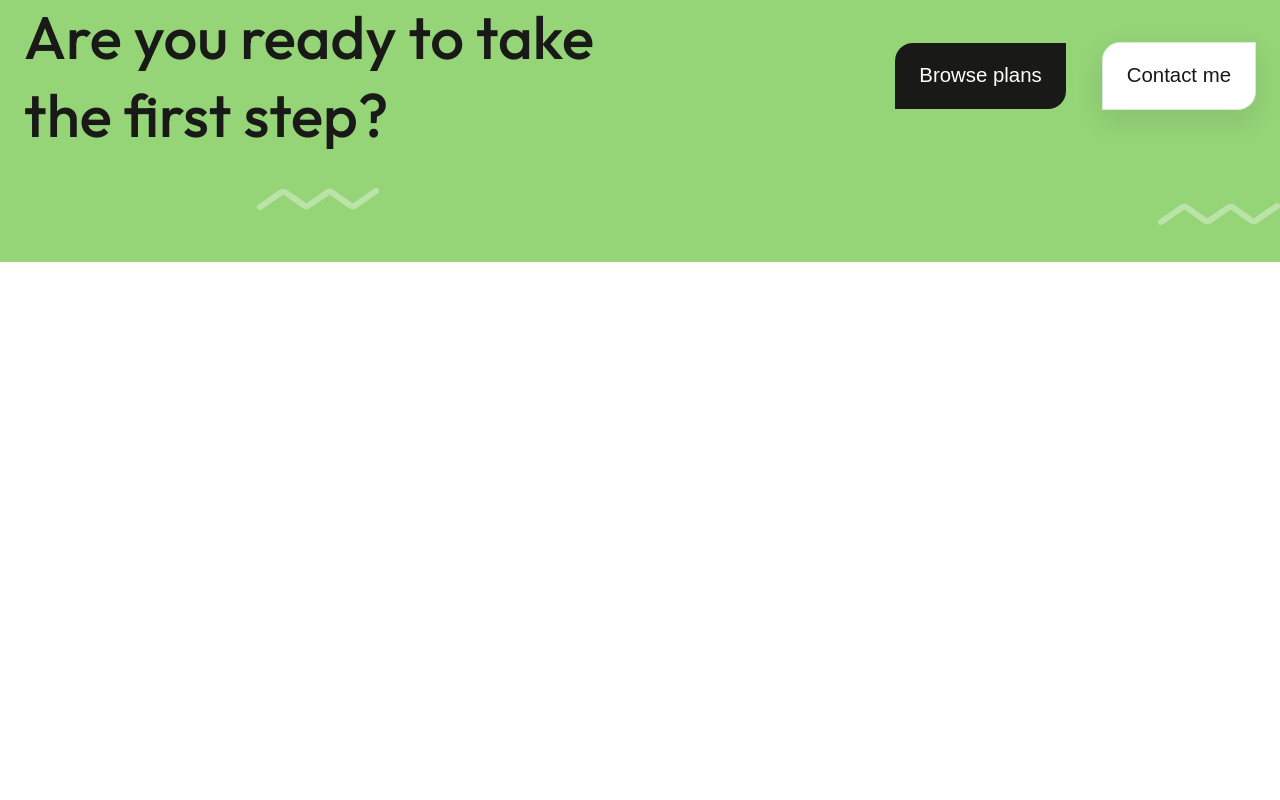
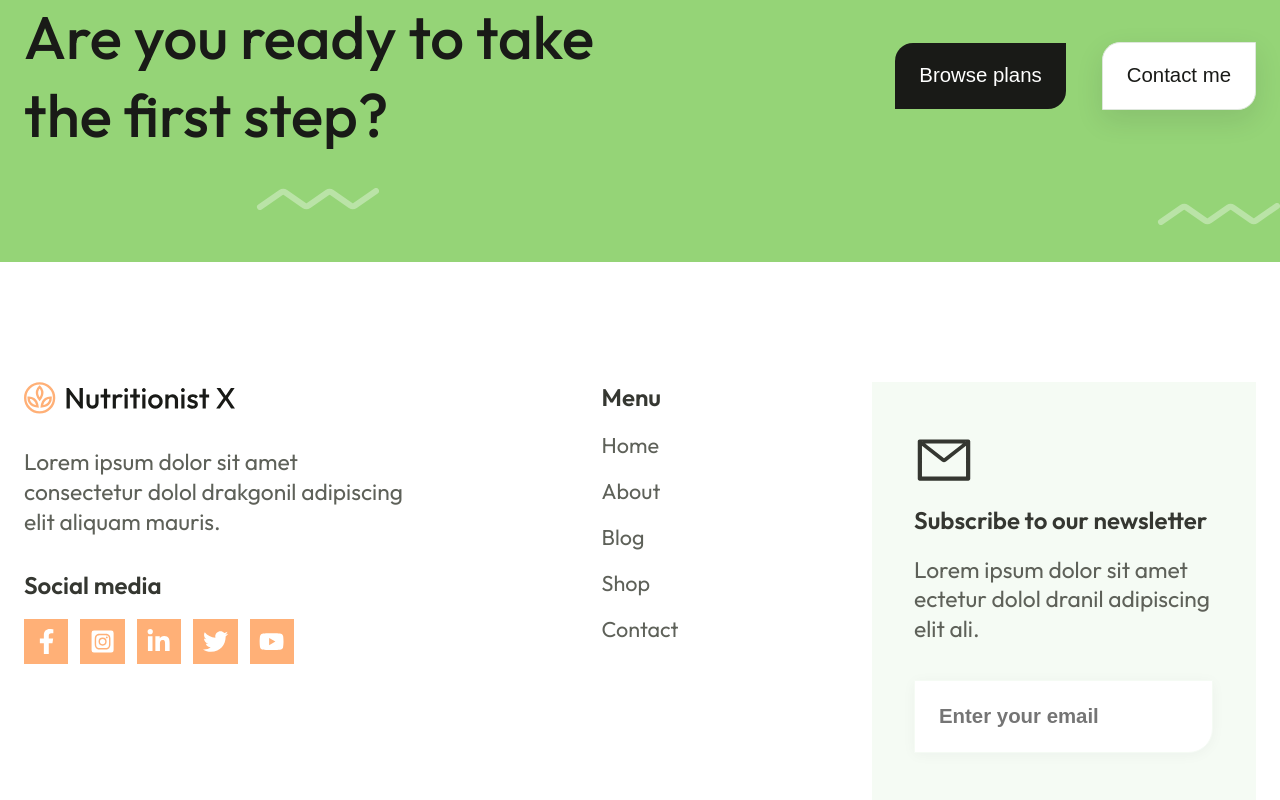
Before and after one commit to osamanazakat/nutritionist, a React (Vite) app: page / in a window 1280 px wide. Shown: the part 9716-10516 px from the top of the page. Before the commit the page ends 9978 px from the top, so only its background shows below. Built offline with nearby package versions, Linux system fonts and the light colour scheme.

Commit message:
footer complete

```diff
--- a/src/App.jsx
+++ b/src/App.jsx
@@ -1,6 +1,7 @@
 import Navbar from "./components/navbar/Navbar";
 import { BrowserRouter, Route, Routes } from "react-router-dom";
 import Home from "./pages/home/Home";
+import Footer from "./components/footer/Footer";
 
 function App() {
   return (
@@ -10,6 +11,7 @@ function App() {
         <Routes>
           <Route path="/" element={<Home />} />
         </Routes>
+        <Footer />
       </BrowserRouter>
     </>
   );
--- /dev/null
+++ b/src/components/footer/Footer.jsx
@@ -0,0 +1,72 @@
+import "./Footer.scss";
+import { Logo } from "../../assets";
+import {
+  FaFacebookF,
+  FaTwitter,
+  FaInstagramSquare,
+  FaLinkedinIn,
+  FaYoutube,
+} from "react-icons/fa";
+import Wrapper from "../../components/wrapper/Wrapper";
+import Button from "../../components/button/Button";
+import { AiOutlineMail } from "react-icons/ai";
+
+const Footer = () => {
+  return (
+    <section className="footer">
+      <Wrapper className="footer__container">
+        <div className="footer__col-1 col">
+          <img src={Logo} alt="" />
+          <p>
+            Lorem ipsum dolor sit amet consectetur dolol drakgonil adipiscing
+            elit aliquam mauris.
+          </p>
+          <h3>Social media</h3>
+          <div className="footer__icons">
+            <span>
+              <FaFacebookF />
+            </span>
+            <span>
+              <FaInstagramSquare />
+            </span>
+            <span>
+              <FaLinkedinIn />
+            </span>
+            <span>
+              <FaTwitter />
+            </span>
+            <span>
+              <FaYoutube />
+            </span>
+          </div>
+        </div>
+
+        <div className="footer__col-2 col">
+          <h3>Menu</h3>
+
+          <ul>
+            <li>Home</li>
+            <li>About</li>
+            <li>Blog</li>
+            <li>Shop</li>
+            <li>Contact</li>
+          </ul>
+        </div>
+
+        <div className="footer__col-3 col">
+          <AiOutlineMail />
+          <h3>Subscribe to our newsletter</h3>
+          <p>
+            Lorem ipsum dolor sit amet ectetur dolol dranil adipiscing elit ali.
+          </p>
+
+          <form>
+            <input type="email" placeholder="Enter your email" />
+          </form>
+        </div>
+      </Wrapper>
+    </section>
+  );
+};
+
+export default Footer;
--- /dev/null
+++ b/src/components/footer/Footer.scss
@@ -0,0 +1,110 @@
+@import "../../styles/mixin.scss";
+
+.footer {
+  padding-block: 10rem;
+
+  &__container {
+    display: flex;
+    justify-content: space-between;
+    gap: 4rem;
+    flex-wrap: wrap;
+  }
+
+  .col {
+    max-width: 32rem;
+  }
+
+  &__col-1 {
+    width: fit-content;
+    img {
+      cursor: pointer;
+      transition: all 0.3s ease;
+
+      &:hover {
+        transform: scale(96%);
+      }
+    }
+
+    p {
+      margin-block: 2.8rem;
+    }
+  }
+
+  h3 {
+    font-size: 2rem;
+    color: var(--neutral-700);
+    font-weight: 600;
+    margin-bottom: 1.5rem;
+  }
+
+  &__icons {
+    display: flex;
+    align-items: center;
+    gap: 1rem;
+
+    span {
+      padding: 0.8rem;
+      background-color: var(--primary-2);
+      display: grid;
+      place-content: center;
+      cursor: pointer;
+      transition: all 0.3s ease;
+
+      &:hover {
+        background-color: var(--primary-1);
+      }
+    }
+    svg {
+      font-size: 2.1rem;
+      color: white;
+    }
+  }
+
+  &__col-2 {
+    ul {
+      display: flex;
+      flex-direction: column;
+      gap: 1.5rem;
+
+      li {
+        font-size: 1.8rem;
+        cursor: pointer;
+        transition: all 0.3s ease;
+
+        &:hover {
+          color: var(--primary-1);
+        }
+      }
+    }
+  }
+
+  &__col-3 {
+    padding: 4rem 3.5rem;
+    background-color: var(--neutral-200);
+
+    svg {
+      font-size: 5rem;
+      color: var(--neutral-700);
+      margin-bottom: 1rem;
+    }
+
+    input {
+      margin-top: 3rem;
+      padding: 2rem 0 2rem 2rem;
+      border: none;
+      box-shadow: 0 2px 14px 0 rgba(20, 20, 43, 0.04);
+      border: 0.5px solid var(--neutral-200);
+      font-size: 1.7rem;
+      font-weight: 600;
+      border-radius: 0 0 2rem 0;
+
+      &:hover {
+        border: 1px solid var(--primary-1);
+      }
+
+      &:focus {
+        border: 1px solid var(--primary-1);
+      }
+    }
+  }
+}
```
